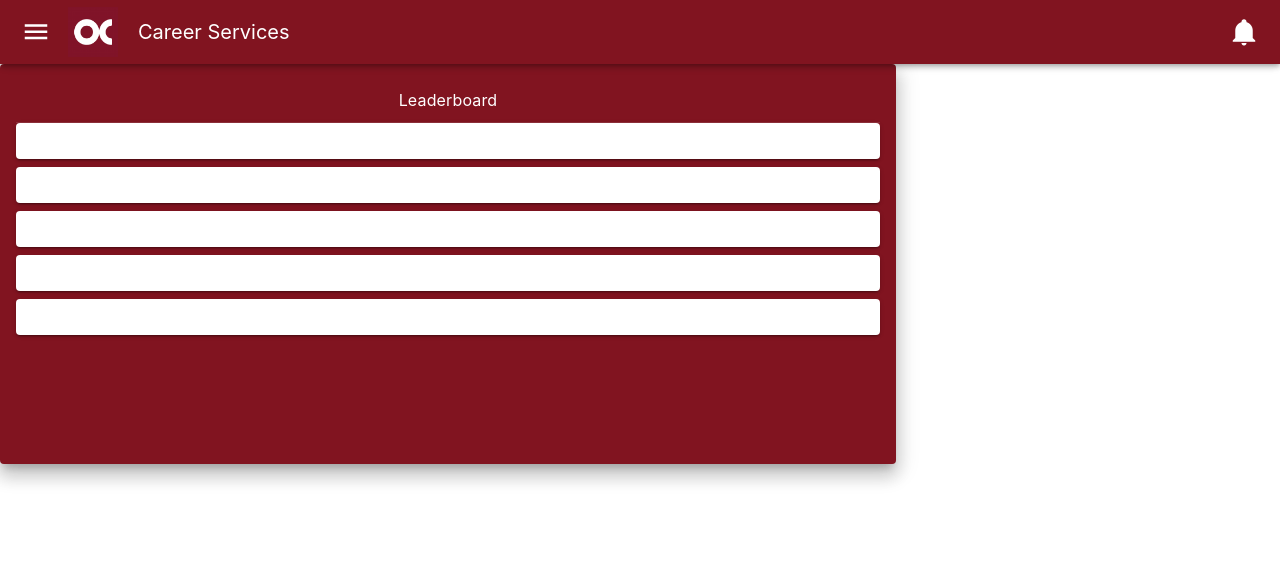
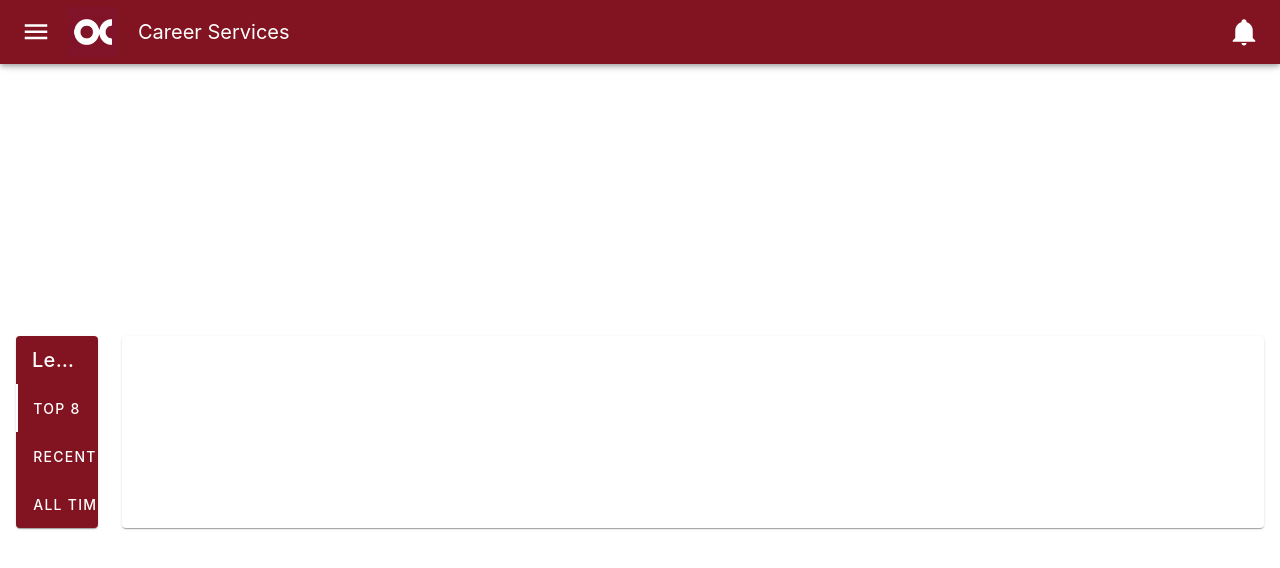
Before and after one commit to IanFlower/Avocado-Frontend, a Vue app: page /leaderboard in a window 1280 px wide. Shown: the top 568 px of the page. Built offline with nearby package versions, Linux system fonts and the light colour scheme; what webfontloader would draw is missing.

Commit message:
made stuff for the leaderboard

```diff
--- a/src/views/leaderBoard.vue
+++ b/src/views/leaderBoard.vue
@@ -1,24 +1,37 @@
 <template>
-
-<v-card class="d-flex flex-column pa-4 text-center primary" height="400px" width="70%" elevation="12">
-    <v-card-title class="text-subtitle-1">Leaderboard</v-card-title>
-    <v-divider></v-divider>
-
-    <!-- Leaderboard buttons -->
-    <v-btn v-for="n in 5" :key="n" class="mb-2" @click="goHome">
-      Leaderboard Placeholder {{ n }}
-    </v-btn>
-  </v-card>
+  <v-container fluid class="fill-height">
+    <v-row>
+      <v-col cols="12" style="height: 100%" md="1">
+        <!-- Sidebar content goes here -->
+        <v-card style="height: 100%" class = "primary">
+          <v-card-title>Leaderboard</v-card-title>
+          <v-tabs v-model="tab" direction="vertical">
+            <v-tab>Top 8</v-tab>
+            <v-tab>Recent</v-tab>
+            <v-tab>All Time</v-tab>
+          </v-tabs>
+        </v-card>
+      </v-col>
+      <v-col>
+        <!-- Main content goes here -->
+        <v-card height="100%">
+          <v-card-text>
+            <!-- Add your main content here -->
+          </v-card-text>
+        </v-card>
+      </v-col>
+    </v-row>
+  </v-container>
 </template>
 
 <script setup>
+import { ref } from 'vue'
 
-import { useRouter } from 'vue-router';
+const tab = ref(0)
+</script>
 
-const router = useRouter();
-
-  const goHome = () => {
-    router.push('/home');
-  };
-
-</script>
+<style scoped>
+.v-card {
+  height: 100%;
+}
+</style>
```
